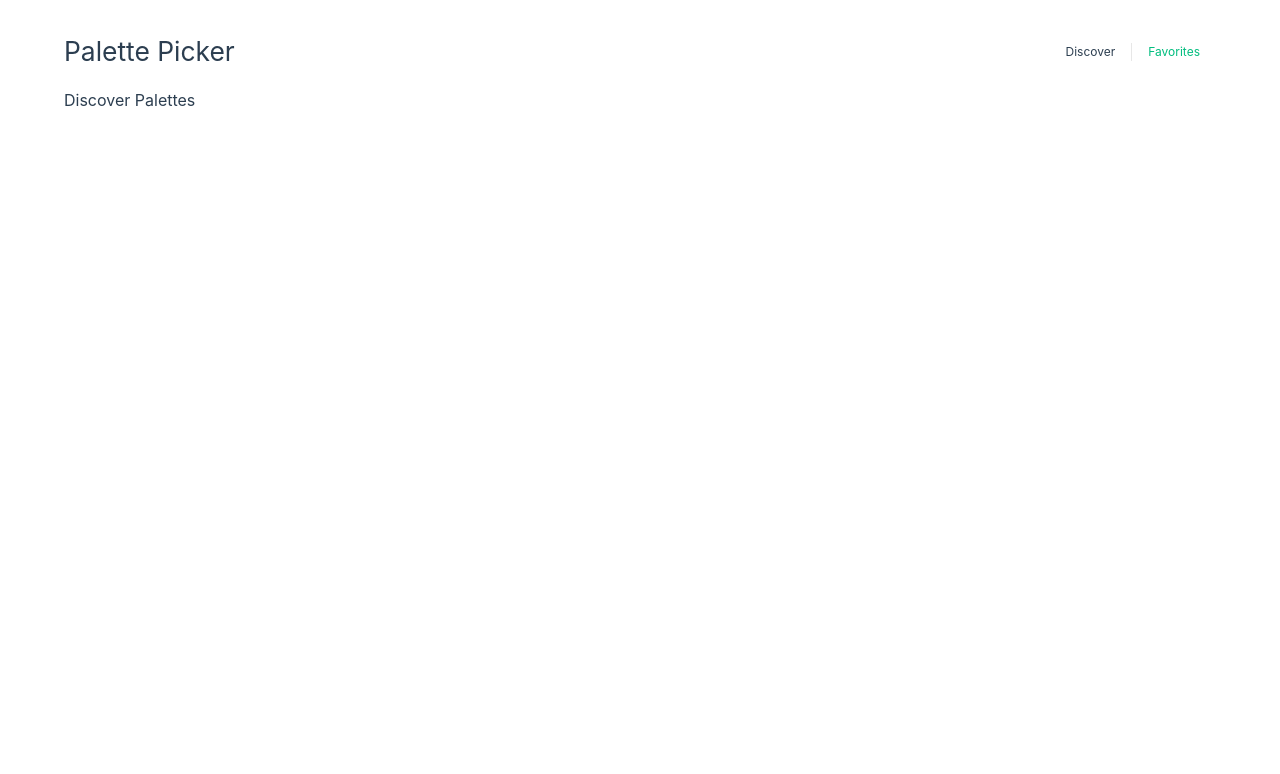
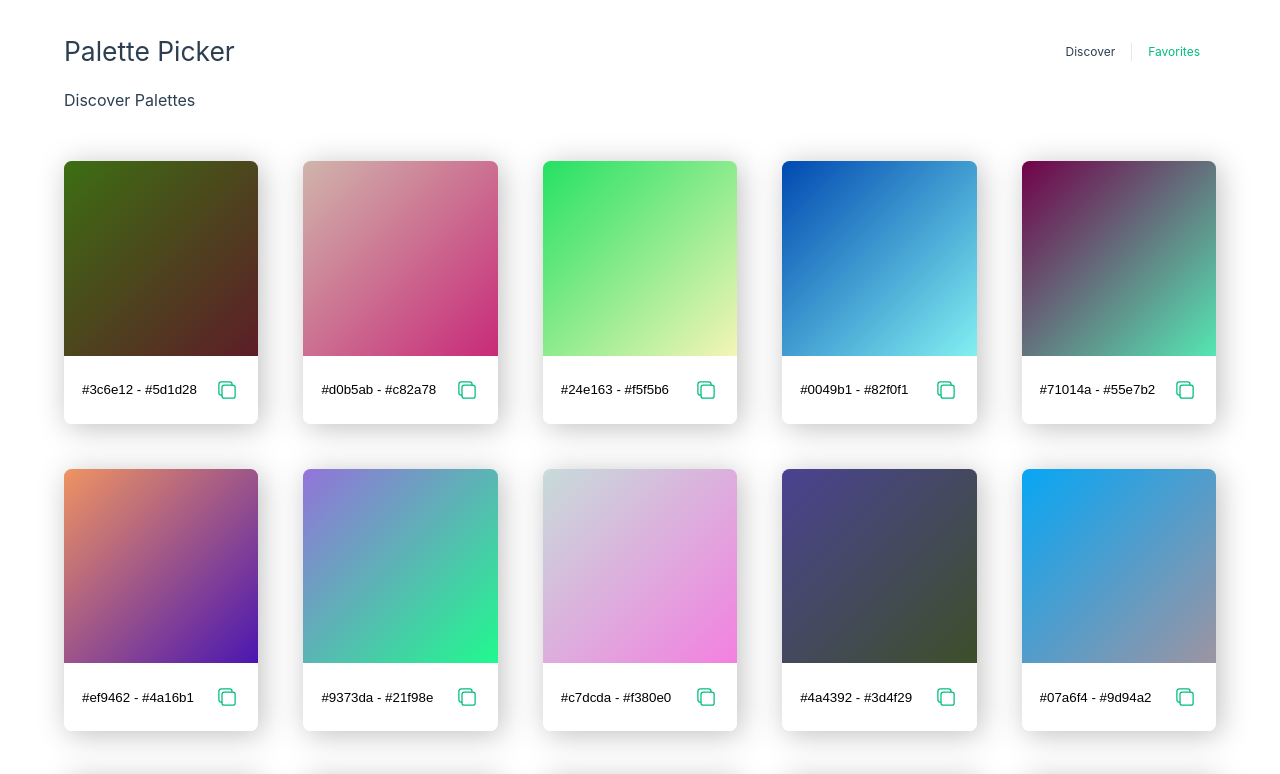
Before and after one commit to BelkinMax/vue-3-exercise, a Vue app: page / in a window 1280 px wide. Shown: the top 774 px of the page. Built offline with nearby package versions, Linux system fonts and the light colour scheme.

Commit message:
usePaletteStore turned into singleton

```diff
--- a/src/composables/usePaletteStore.composable.js
+++ b/src/composables/usePaletteStore.composable.js
@@ -1,29 +1,28 @@
 import { reactive, readonly } from 'vue';
 import Palette from '@/models/Palette.js';
 
+const globalState = reactive({
+  palettes: [],
+});
+
 export default function usePaletteStore () {
-  const state = reactive({
-    palettes: [],
-  });
-
   function addPalettes(qty) {
     console.log('here')
-    if(!state.palettes.length) {
+    if(!globalState.palettes.length) {
       for (let i = 0; i < qty; i++) {
-        state.palettes.push(new Palette());
+        globalState.palettes.push(new Palette());
       }
     }
-    console.log(state.palettes)
   }
 
   function replacePaletteItem(index) {
     setTimeout(() => {
-      state.palettes[index] = new Palette()
+      globalState.palettes[index] = new Palette()
     }, 300)
   }
 
   return {
-    state: readonly(state),
+    state: readonly(globalState),
     addPalettes,
     replacePaletteItem
   }
```
